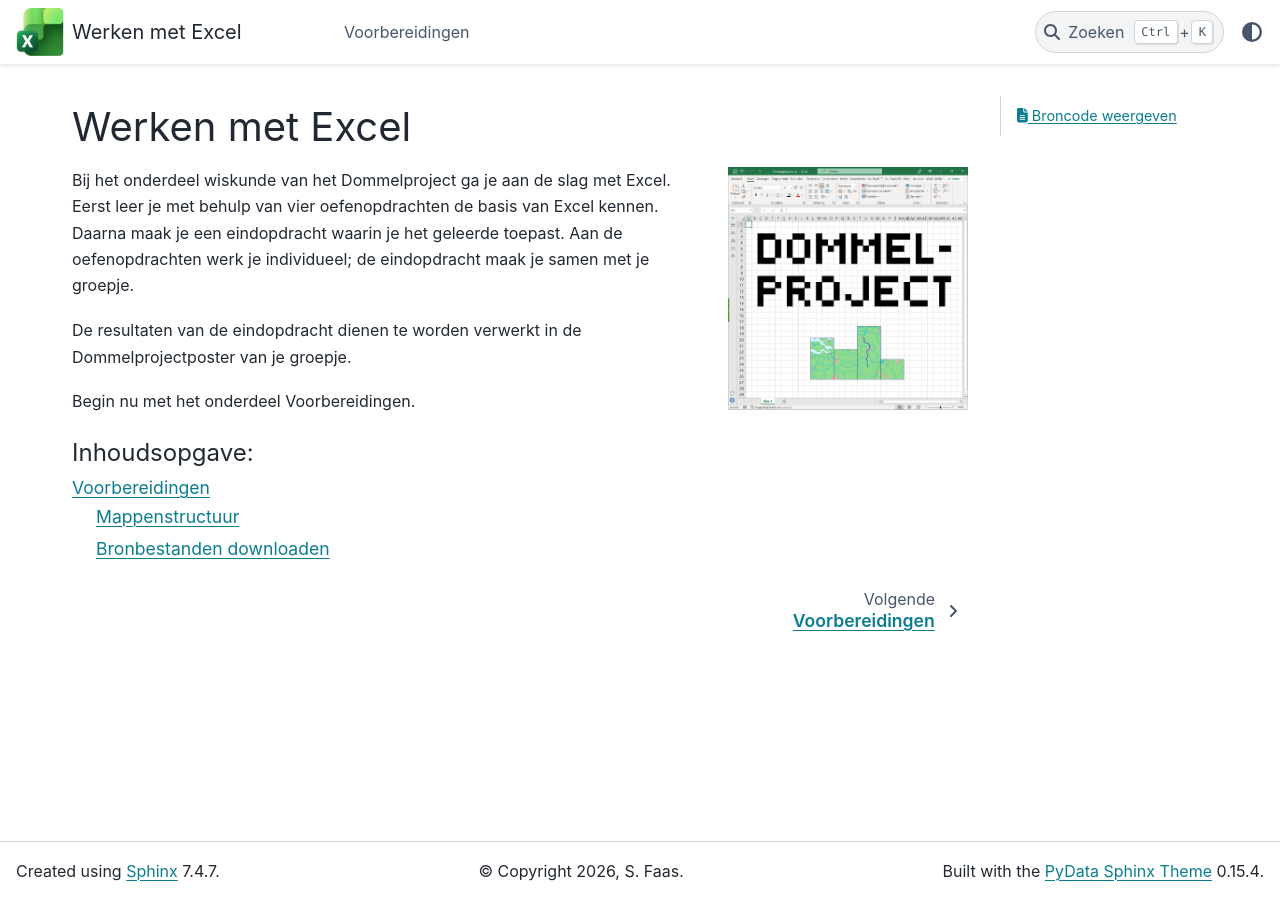
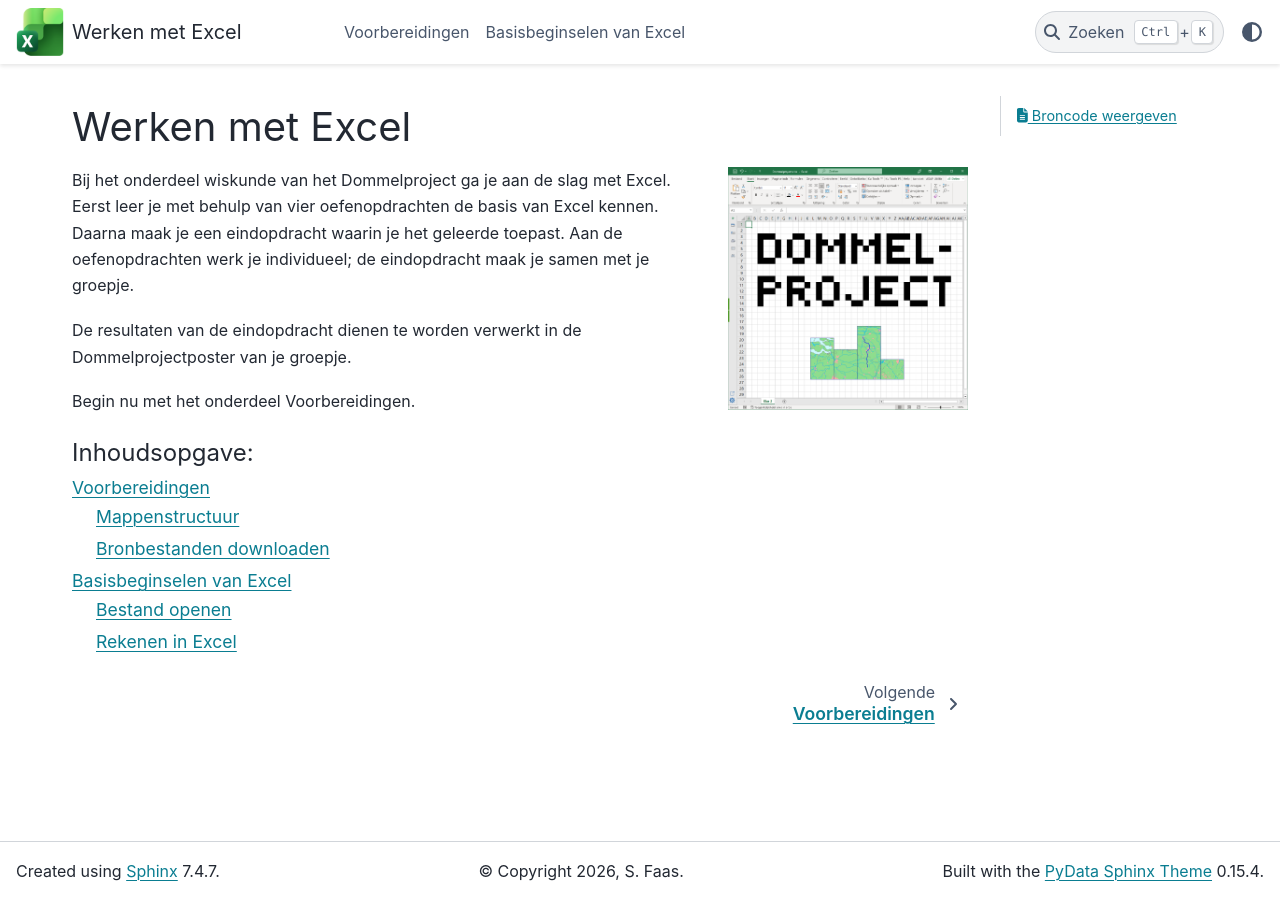
Before and after one commit to meneerfaas/excel, a Sphinx documentation site: the page built from doc/index.rst, in a window 1280 px wide. Built offline with Sphinx 7.4.7 and the PyData theme 0.15.4, drawn with Linux system fonts in a browser that asks for light colours; some of the changed lines change nothing that is shown.

Commit message:
Hoofdstuk Basis voltooid

```diff
--- a/doc/conf.py
+++ b/doc/conf.py
@@ -22,7 +22,8 @@ language = 'nl'
 
 extensions = ['sphinx_design',
               'myst_parser',
-              'sphinxcontrib.plantuml']
+              'sphinxcontrib.plantuml',
+              'sphinx_new_tab_link']
 
 templates_path = ['_templates']
 exclude_patterns = ['_build', 'Thumbs.db', '.DS_Store', '.venv']
--- a/doc/index.rst
+++ b/doc/index.rst
@@ -17,3 +17,4 @@ Begin nu met het onderdeel Voorbereidingen.
    :caption: Inhoudsopgave:
 
    01_introduction/introduction
+   02_basics/basics
```
Also changed, not shown: doc/02_basics/images/excel_selectie_verplaatsen.png (added), doc/02_basics/images/keyboard_numerical.png (added), doc/02_basics/images/opdracht_03_01.png (added), doc/02_basics/images/opdracht_04_01.png (added), doc/02_basics/images/opdracht_04_02.png (added), doc/02_basics/images/opdracht_05_01.png (added), doc/02_basics/images/opdracht_05_02.png (added), doc/02_basics/images/opdracht_06_01.png (added), doc/02_basics/images/opdracht_07_01.png (added), doc/02_basics/images/opdracht_08_01.png (added), doc/02_basics/images/opdracht_08_02.png (added), 2 other files.
